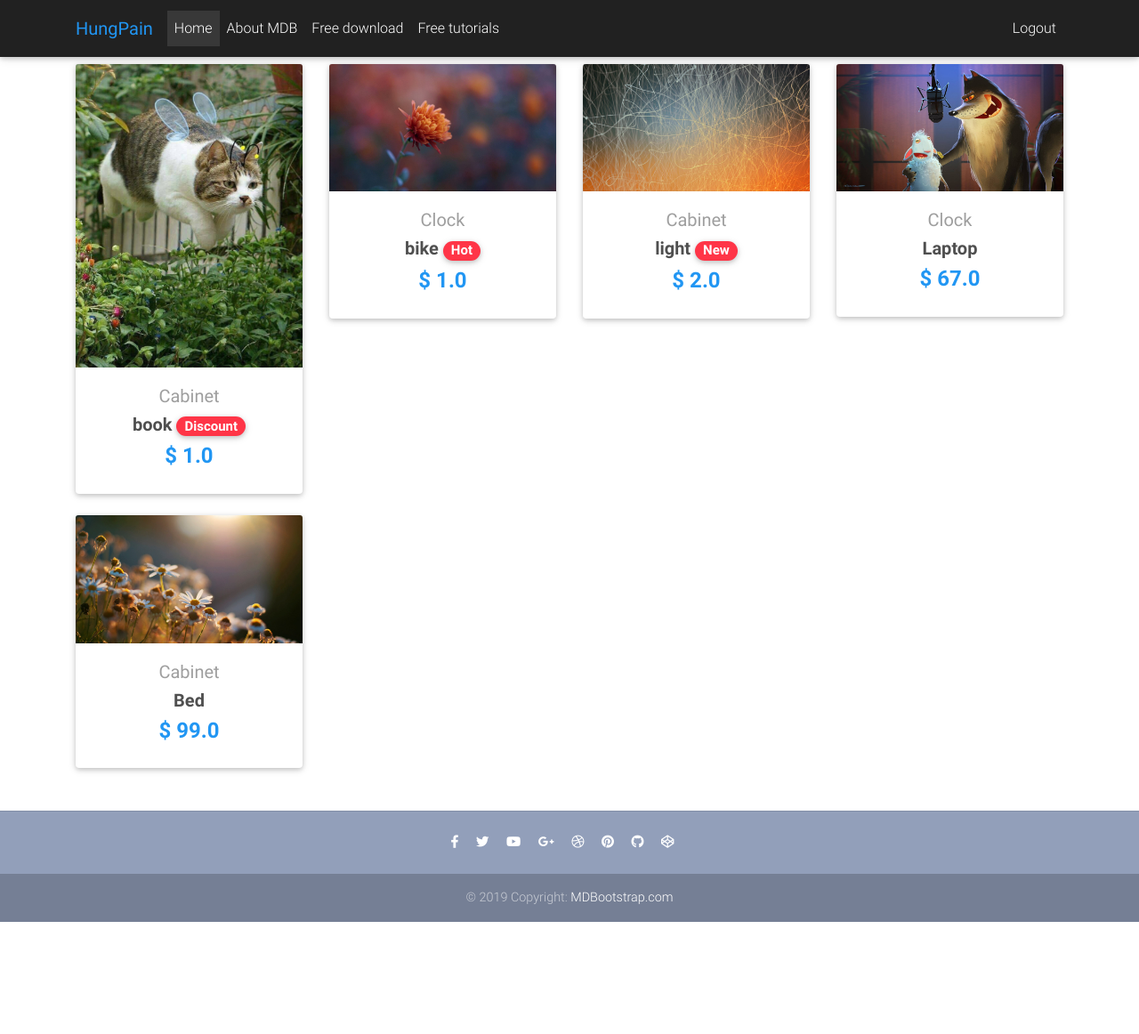
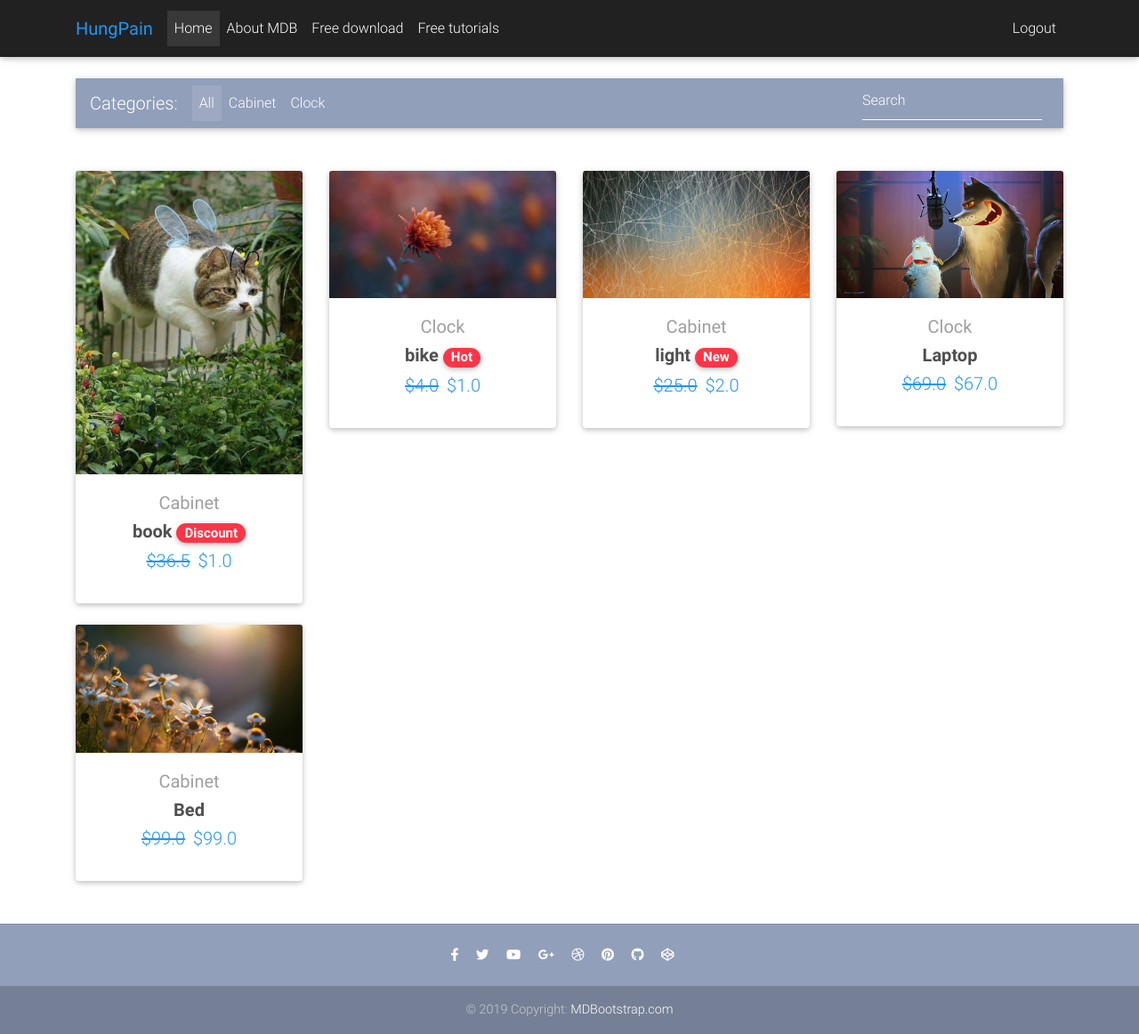
Before and after one commit to HungPain69/Login-django, a Django app: page / in a window 1280 px wide. Shown: the whole page at 89% size. Before the commit the page ends 1036 px from the top, so only its background shows below. Run offline with Django 3.2, Linux system fonts and the light colour scheme; a user stored in the database is signed in; data comes from the database, SQL or seed files in the repository; both versions use the stored data as it was after the commit; some libraries are stand-ins or nearby versions.

Commit message:
update display category

```diff
--- a/app/models.py
+++ b/app/models.py
@@ -4,8 +4,8 @@ from django.shortcuts import reverse
 
 
 CATEGORY_CHOICE = (
-    ('Clo', 'Clock'),
-    ('Cabi','Cabinet')
+    ('Clock', 'Clock'),
+    ('Cabinet', 'Cabinet')
 )
 
 LABEL_CHOICES = (
@@ -30,7 +30,7 @@ class Item(models.Model):
     description = models.TextField()
     price = models.FloatField()
     discount_price = models.FloatField(blank=True, null=True)
-    category = models.CharField(choices=CATEGORY_CHOICE, max_length=5)
+    category = models.CharField(choices=CATEGORY_CHOICE, max_length=20)
     label = models.CharField(choices=LABEL_CHOICES, max_length=2)
     slug= models.SlugField()
     image= models.ImageField(null = True, blank = True,
--- a/app/urls.py
+++ b/app/urls.py
@@ -1,8 +1,10 @@
 from django.urls import path,include
-from .views import  ListViewItem, ItemDetailView
+from .views import  ListViewItem, ItemDetailView, products
+from . import  views
 
 urlpatterns = [
     path('', ListViewItem.as_view(), name ='home'),
     path('product/<slug>',ItemDetailView.as_view(), name = 'product'),
 
+
 ]
--- a/app/views.py
+++ b/app/views.py
@@ -1,12 +1,16 @@
 from django.views.generic import ListView, DetailView, TemplateView
-from .models import Item
+from .models import Item, UserProfile
+from django.shortcuts import render, get_object_or_404
+
 
 # Create your views here.
 def products(request):
+    template = 'a.html'
     context = {
         'items': Item.objects.all()
     }
-    return render(request, "products.html", context)
+    return render(request, template , context)
+
 
 class ListViewItem(ListView):
     model=Item
@@ -14,8 +18,11 @@ class ListViewItem(ListView):
     paginate_by = 10
     context_object_name = 'list_item'
 
-    def get_queryset(self):
-        return Item.objects.all()
+    def get_context_data(self, **kwargs):
+        context = super().get_context_data(**kwargs)
+        context['pain'] = Item.objects.values('category').distinct()
+        return context
+
 
 class ItemDetailView(DetailView):
     module = Item
--- /dev/null
+++ b/oath/templates/a.html
@@ -0,0 +1,5 @@
+
+{% for i in items %}
+ {{i}}
+
+{%endfor%}
--- a/oath/templates/home.html
+++ b/oath/templates/home.html
@@ -6,6 +6,53 @@
     <div class="container">
         {% if user.is_authenticated %}
 
+
+        <!--Navbar-->
+      <nav class="navbar navbar-expand-lg navbar-dark mdb-color lighten-3 mt-3 mb-5">
+
+        <!-- Navbar brand -->
+        <span class="navbar-brand">Categories:</span>
+
+        <!-- Collapse button -->
+        <button class="navbar-toggler" type="button" data-toggle="collapse" data-target="#basicExampleNav"
+          aria-controls="basicExampleNav" aria-expanded="false" aria-label="Toggle navigation">
+          <span class="navbar-toggler-icon"></span>
+        </button>
+
+        <!-- Collapsible content -->
+        <div class="collapse navbar-collapse" id="basicExampleNav">
+
+          <!-- Links -->
+          <ul class="navbar-nav mr-auto">
+            <li class="nav-item active">
+              <a class="nav-link" href="#">All
+                <span class="sr-only">(current)</span>
+              </a>
+            </li>
+            {% for i in pain %}
+
+            <li class="nav-item">
+              <a class="nav-link" href="#">{{i.category}}</a>
+            </li>
+
+            {%endfor%}
+
+
+          </ul>
+
+
+          <!-- Links -->
+
+          <form class="form-inline">
+            <div class="md-form my-0">
+              <input class="form-control mr-sm-2" type="text" placeholder="Search" aria-label="Search">
+            </div>
+          </form>
+        </div>
+        <!-- Collapsible content -->
+
+      </nav>
+      <!--/.Navbar-->
 
         <!--Section: Products v.3-->
         <section class="text-center mb-4">
@@ -44,12 +91,18 @@
                   </h5>
 
                 <h4 class="font-weight-bold blue-text">
-                  <strong>$
-                  {% if item.discount_price %}
-                  {{ item.discount_price }}
-                  {% else %}
-                  {{ item.price }}
-                  {% endif %}
+
+                    <strong>
+                      <p class="lead">
+                        {% if item.discount_price %}
+                            <span class="mr-1">
+                            <del>${{ item.price }}</del>
+                            </span>
+                            <span>${{ item.discount_price }}</span>
+                        {% else %}
+                            <span>${{ item.price }}</span>
+                        {% endif %}
+                        </p>
                   </strong>
                 </h4>
 
```
Also changed, not shown: oath/templates/product.html (+21 -6 lines), app/migrations/0012_auto_20190920_1430.py (added), app/migrations/0013_auto_20190920_1434.py (added), app/migrations/0014_auto_20190921_0338.py (added), app/migrations/0015_auto_20190921_1223.py (added), app/migrations/0016_auto_20190922_1246.py (added), app/migrations/0017_auto_20190922_1247.py (added), db.sqlite3, media/images/13_-_0ZJtXoQ.jpg (added), media/images/liu-qing-cgpb2d-hw09-3-s.jpg (added).
